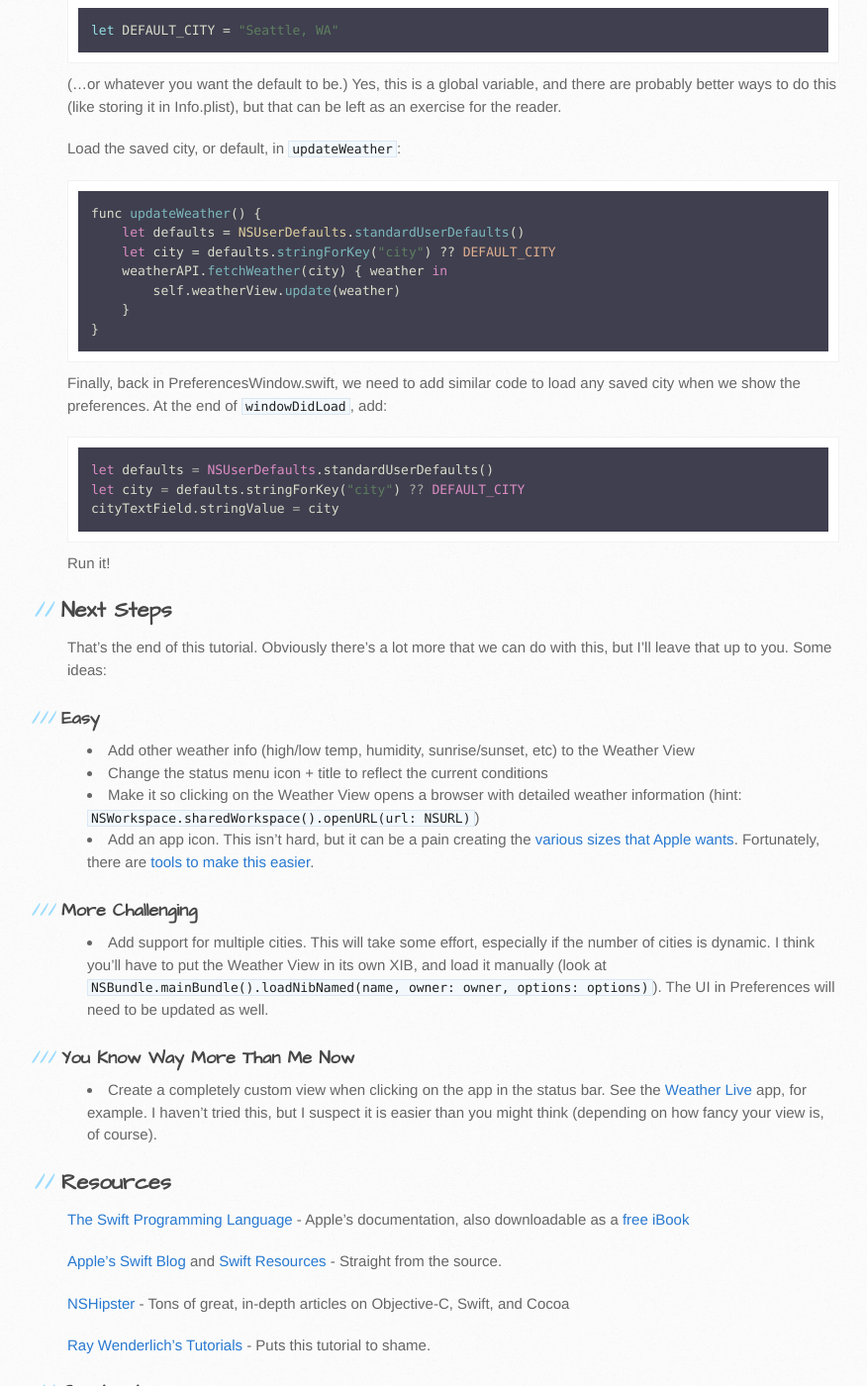
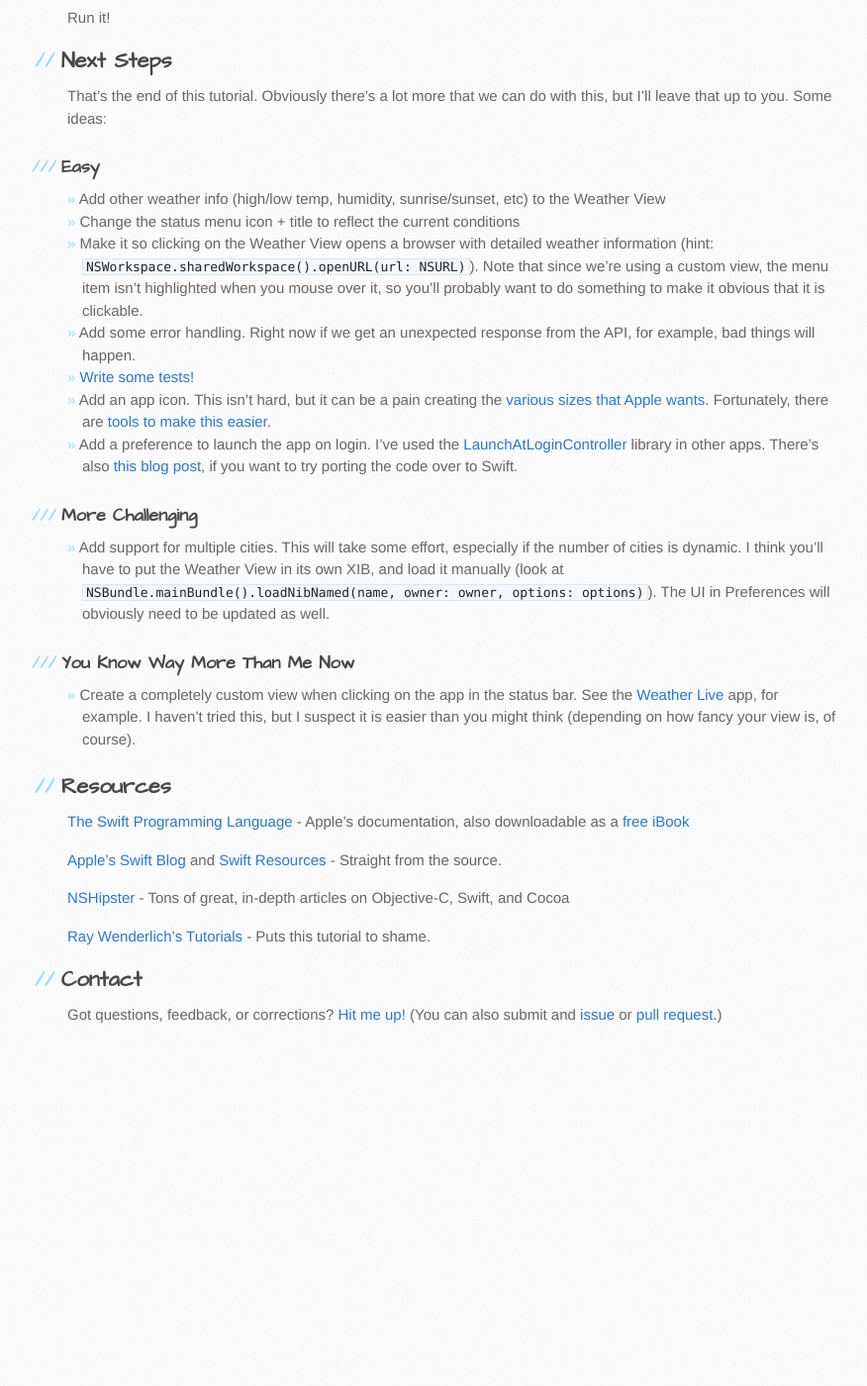
Before and after one commit to bgreenlee/WeatherBar, a Jekyll site: the page built from index.md, in a window 1280 px wide and 1400 px high, scrolled down 17100 px. Shown: the whole window at 99% size, without its empty margins (72-948 px from the left). Built offline with Jekyll 4.4.1, drawn with Linux system fonts in a browser that asks for light colours; nearby versions of some CDN libraries; after the commit the page ends 18175 px from its top, so only the background shows below that; some of the changed text lies outside the part shown.

Commit message:
More tweaks, content

```diff
--- a/index.md
+++ b/index.md
@@ -93,7 +93,7 @@ Type "Application is agent (UIElement)" and set the value to YES.
 
 ![](assets/target-info.png)
 
-Run it again and you'll see the Dock icon is gone.
+Run it again and you'll see the Dock icon and default menus are gone.
 
 ### Create an Icon
 
@@ -142,6 +142,8 @@ class StatusMenuController: NSObject {
 ~~~
 
 Remove the above code from AppDelegate.
+
+We'll need to reconnect everything again. We'll also need to make sure that our StatusMenuController gets loaded when MainMenu.xib gets loaded. To do that, we need to add it as an Object in the XIB.
 
 Go to **MainMenu.xib**. In the Library, type "object", and then drag an Object over to just above your Menu.
 
@@ -712,12 +714,15 @@ That's the end of this tutorial. Obviously there's a lot more that we can do wit
 
 - Add other weather info (high/low temp, humidity, sunrise/sunset, etc) to the Weather View
 - Change the status menu icon + title to reflect the current conditions
-- Make it so clicking on the Weather View opens a browser with detailed weather information (hint: `NSWorkspace.sharedWorkspace().openURL(url: NSURL)`)
+- Make it so clicking on the Weather View opens a browser with detailed weather information (hint: `NSWorkspace.sharedWorkspace().openURL(url: NSURL)`). Note that since we're using a custom view, the menu item isn't highlighted when you mouse over it, so you'll probably want to do something to make it obvious that it is clickable.
+- Add some error handling. Right now if we get an unexpected response from the API, for example, bad things will happen.
+- [Write some tests!](https://developer.apple.com/library/mac/documentation/DeveloperTools/Conceptual/testing_with_xcode/Introduction/Introduction.html#//apple_ref/doc/uid/TP40014132-CH1-SW1)
 - Add an app icon. This isn't hard, but it can be a pain creating the [various sizes that Apple wants](https://developer.apple.com/library/mac/documentation/GraphicsAnimation/Conceptual/HighResolutionOSX/Optimizing/Optimizing.html). Fortunately, there are [tools to make this easier](https://itunes.apple.com/us/app/asset-catalog-creator-app/id809625456?mt=12).
+- Add a preference to launch the app on login. I've used the [LaunchAtLoginController](https://github.com/Mozketo/LaunchAtLoginController) library in other apps. There's also [this blog post](http://bdunagan.com/2010/09/25/cocoa-tip-enabling-launch-on-startup/), if you want to try porting the code over to Swift.
 
 ### More Challenging
 
-- Add support for multiple cities. This will take some effort, especially if the number of cities is dynamic. I think you'll have to put the Weather View in its own XIB, and load it manually (look at `NSBundle.mainBundle().loadNibNamed(name, owner: owner, options: options)`). The UI in Preferences will need to be updated as well.
+- Add support for multiple cities. This will take some effort, especially if the number of cities is dynamic. I think you'll have to put the Weather View in its own XIB, and load it manually (look at `NSBundle.mainBundle().loadNibNamed(name, owner: owner, options: options)`). The UI in Preferences will obviously need to be updated as well.
 
 ### You Know Way More Than Me Now
 
--- a/stylesheets/stylesheet.css
+++ b/stylesheets/stylesheet.css
@@ -513,5 +513,22 @@ code, pre {
 }
 
 p {
-  margin-top: 10px;
+  margin-top: 8px;
+  margin-bottom: 16px;
 }
+
+#main-content h2 {
+  margin-top: 8px;
+}
+
+ul {
+  list-style: none;
+  margin-left: 0;
+  padding-left: 1em;
+  text-indent: -1em;
+}
+
+ul li:before {
+  content: "\0BB \020";
+  color: #9ddcff;
+}
```
Also changed, not shown: 2 other files.
